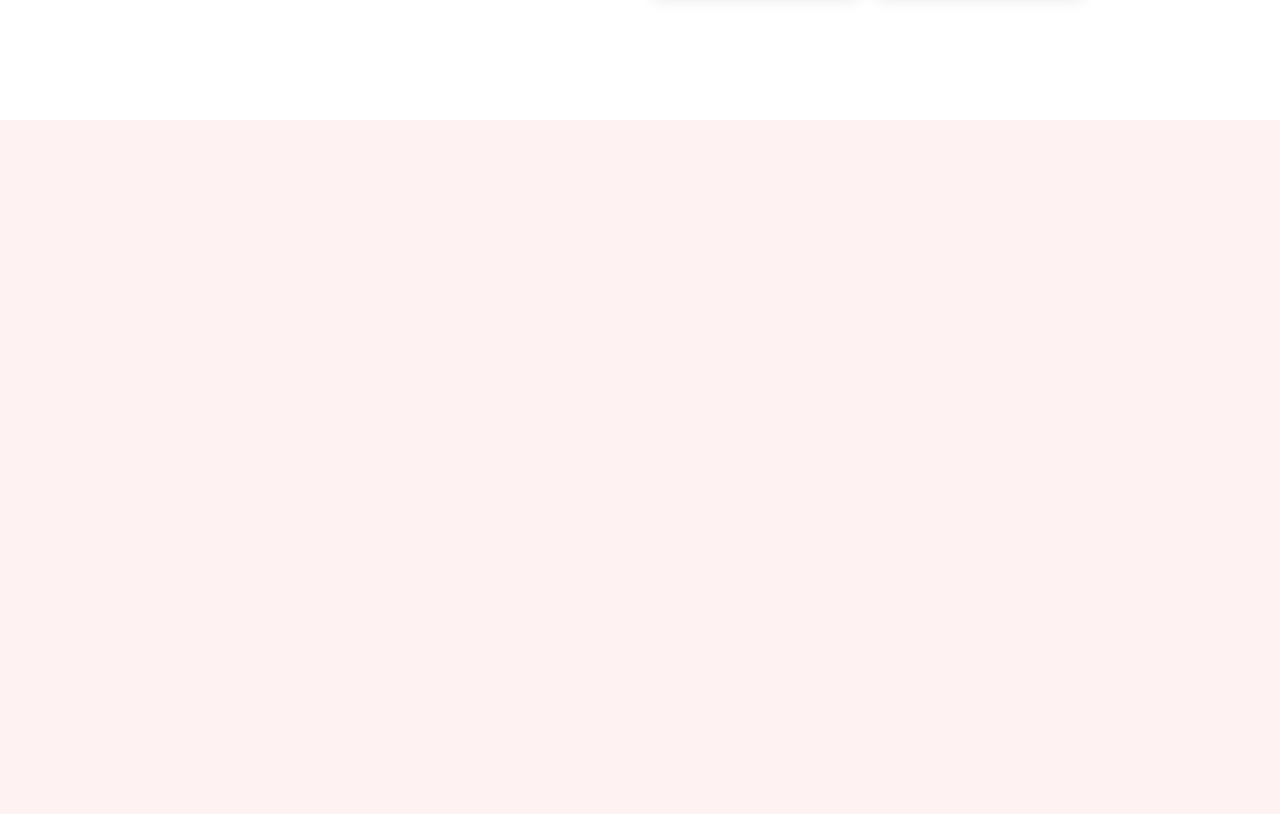
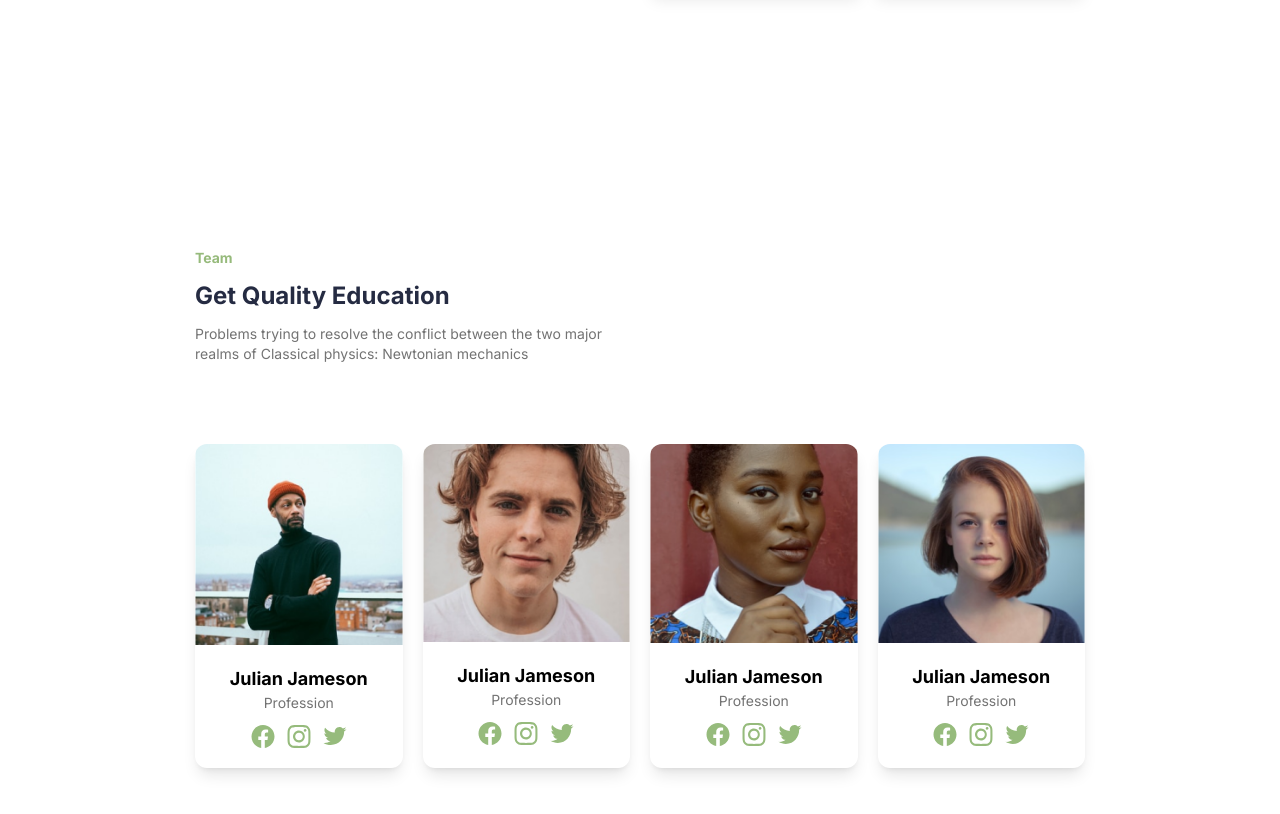
Before and after one commit to arifulsajib/yy-ventures-task, a Next.js app: page / in a window 1280 px wide. Shown: the part 1140-1954 px from the top of the page. Before the commit the page ends 1260 px from the top, so only its background shows below. Built offline with nearby package versions, Linux system fonts and the light colour scheme.

Commit message:
grid card section done

```diff
--- /dev/null
+++ b/app/components/Teachers.tsx
@@ -0,0 +1,65 @@
+import Image from "next/image";
+import user1 from "../../public/user-cover-1.png";
+import user2 from "../../public/user-cover-2.png";
+import user3 from "../../public/user-cover-3.png";
+import user4 from "../../public/user-cover-4.png";
+
+import Link from "next/link";
+import UserCard from "./UserCard";
+
+const Teachers = () => {
+  const teachersInfo = [
+    {
+      id: 1,
+      name: "Julian Jameson",
+      image: user1,
+      profession: "Profession",
+      facebook: "https://www.facebook.com/arifulsajib347",
+      instagram: "https://www.instagram.com/arifulsajib347",
+      twitter: "https://www.twitter.com/arifulsajib347"
+    },
+    {
+      id: 2,
+      name: "Julian Jameson",
+      image: user2,
+      profession: "Profession",
+      facebook: "https://www.facebook.com/arifulsajib347",
+      instagram: "https://www.instagram.com/arifulsajib347",
+      twitter: "https://www.twitter.com/arifulsajib347"
+    },
+    {
+      id: 3,
+      name: "Julian Jameson",
+      image: user3,
+      profession: "Profession",
+      facebook: "https://www.facebook.com/arifulsajib347",
+      instagram: "https://www.instagram.com/arifulsajib347",
+      twitter: "https://www.twitter.com/arifulsajib347"
+    },
+    {
+      id: 4,
+      name: "Julian Jameson",
+      image: user4,
+      profession: "Profession",
+      facebook: "https://www.facebook.com/arifulsajib347",
+      instagram: "https://www.instagram.com/arifulsajib347",
+      twitter: "https://www.twitter.com/arifulsajib347"
+    }
+  ];
+
+  return (
+    <section className="bg-white px-8 lg:px-[195px] py-12 lg:py-32">
+      <p className="text-sm font-bold text-lightgreen-color">Team</p>
+      <h1 className="text-xl lg:text-2xl font-bold text-deepblue-color my-3">Get Quality Education</h1>
+      <p className="text-sm text-lightgrey-color w-2/4 mb-20">Problems trying to resolve the conflict between the two major realms of Classical physics: Newtonian mechanics </p>
+
+      <div className="grid grid-cols-2 lg:grid-cols-4 gap-5">
+        {teachersInfo.map((teacher) => (
+          <UserCard key={teacher.id} user={teacher} />
+        ))}
+      </div>
+    </section>
+  );
+};
+
+export default Teachers;
--- /dev/null
+++ b/app/components/UserCard.tsx
@@ -0,0 +1,35 @@
+import Image from "next/image";
+import { User } from "../model/user.model";
+import Link from "next/link";
+import fb from "../../public/facebook.svg";
+import insta from "../../public/instagram.svg";
+import twitter from "../../public/twitter.svg";
+
+interface Prop {
+  user: User;
+}
+
+const UserCard = ({ user }: Prop) => {
+  return (
+    <div className="rounded-xl shadow-lg ">
+      <Image src={user.image} alt="user" width={238} height={231} className="w-full rounded-t-xl" />
+      <div className="text-center p-5">
+        <h5 className="text-lg font-bold">{user.name}</h5>
+        <p className="text-sm text-lightgrey-color mb-3">{user.profession}</p>
+        <div className="flex items-center justify-center text-lightgreen-color">
+          <Link href={user.facebook}>
+            <Image src={fb} alt="fb" width={24} height={24} />
+          </Link>
+          <Link href={user.instagram} className="mx-3">
+            <Image src={insta} alt="fb" width={24} height={24} />
+          </Link>
+          <Link href={user.twitter}>
+            <Image src={twitter} alt="fb" width={24} height={24} />
+          </Link>
+        </div>
+      </div>
+    </div>
+  );
+};
+
+export default UserCard;
--- a/app/page.tsx
+++ b/app/page.tsx
@@ -1,6 +1,7 @@
 import Banner from "./components/Banner";
 import Features from "./components/Features";
 import Navigation from "./components/Navigation";
+import Teachers from "./components/Teachers";
 
 export default function Home() {
   return (
@@ -8,6 +9,7 @@ export default function Home() {
       <Navigation />
       <Banner />
       <Features />
+      <Teachers />
     </main>
   );
 }
```
Also changed, not shown: app/model/user.model.ts (added, +11 -0 lines).
